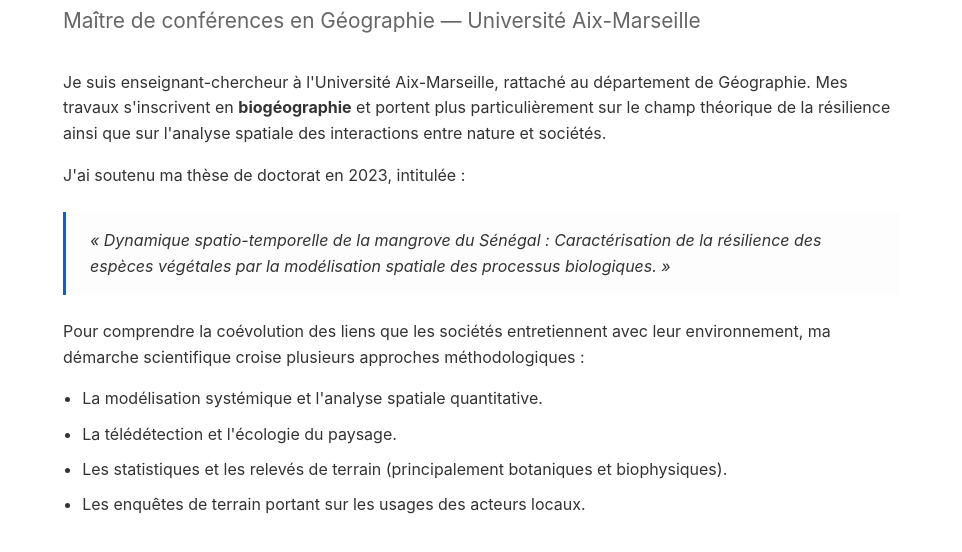
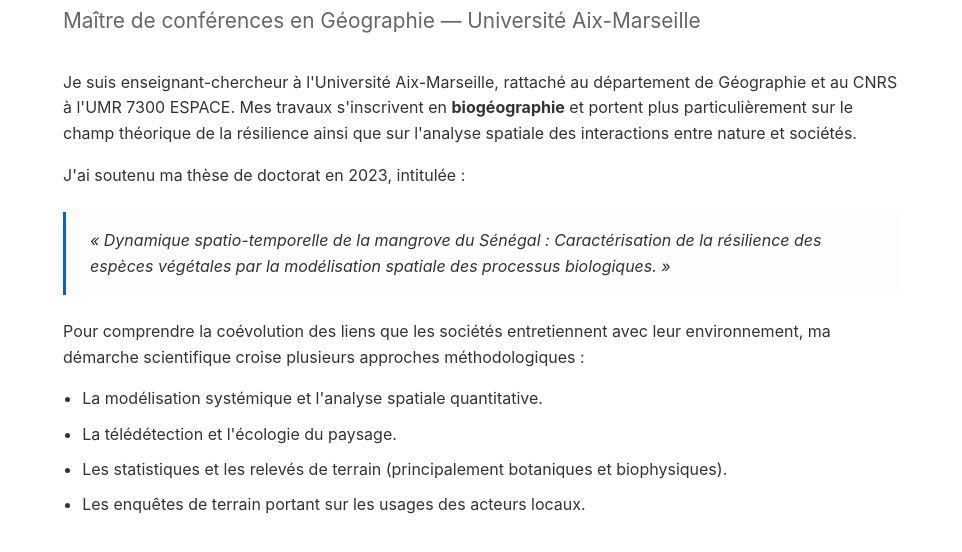
Before and after one commit to FlorentLombard/Florent-Lombard, a plain HTML site: page index.html in a window 1280 px wide. Shown: the part 208-760 px from the top of the page, without its empty margins (159-1121 px from the left). Drawn offline with Linux system fonts and the light colour scheme.

Commit message:
Update biography with CNRS affiliation

```diff
--- a/index.html
+++ b/index.html
@@ -48,7 +48,7 @@
     <main>
         <h1>Florent Lombard</h1>
         <p class="subtitle">Maître de conférences en Géographie — Université Aix-Marseille</p>
-        <p>Je suis enseignant-chercheur à l'Université Aix-Marseille, rattaché au département de Géographie. Mes travaux s'inscrivent en <strong>biogéographie</strong> et portent plus particulièrement sur le champ théorique de la résilience ainsi que sur l'analyse spatiale des interactions entre nature et sociétés.</p>
+        <p>Je suis enseignant-chercheur à l'Université Aix-Marseille, rattaché au département de Géographie et au CNRS à l'UMR 7300 ESPACE. Mes travaux s'inscrivent en <strong>biogéographie</strong> et portent plus particulièrement sur le champ théorique de la résilience ainsi que sur l'analyse spatiale des interactions entre nature et sociétés.</p>
         <p>J'ai soutenu ma thèse de doctorat en 2023, intitulée :</p>
         <div class="thesis-box">
             « Dynamique spatio-temporelle de la mangrove du Sénégal : Caractérisation de la résilience des espèces végétales par la modélisation spatiale des processus biologiques. »
```
